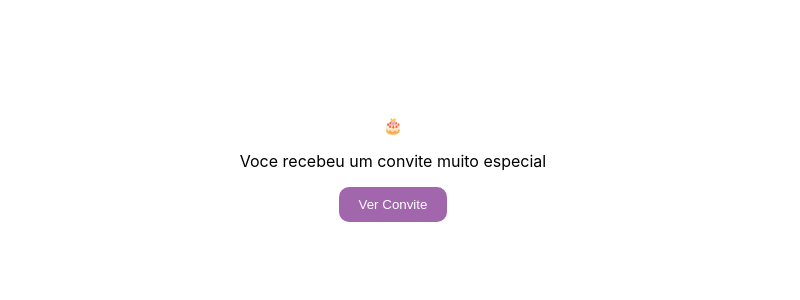
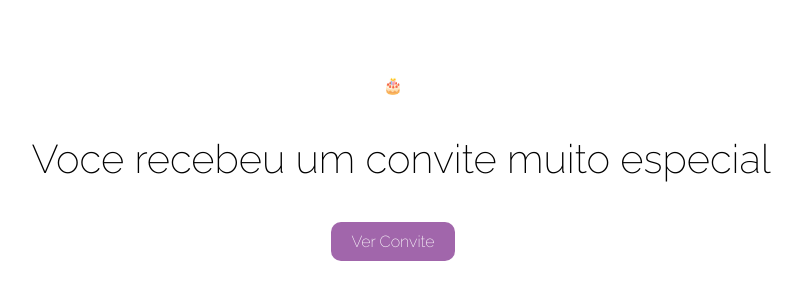
Before and after one commit to Gustavo-Developer/birthday-invite, a React (Create React App) app: page / in a window 1280 px wide. Shown: the part 232-532 px from the top of the page, without its empty margins (247-1047 px from the left). Built offline with nearby package versions, Linux system fonts and the light colour scheme.

Commit message:
ajustando musica

```diff
--- a/src/App.css
+++ b/src/App.css
@@ -8,6 +8,14 @@
 
   height: 100vh;
   width: 100%;
+}
+
+.invite p {
+  color: #000;
+  font-family: "Raleway";
+  font-size: 2.5rem;
+
+  margin-left: 1rem;
 }
 
 .d-none {
@@ -24,6 +32,9 @@
   background: #a166ab;
   color: #fff;
   border: 0;
+
+  font-family: "Raleway";
+  font-size: 1rem;
 }
 
 .App {
```
